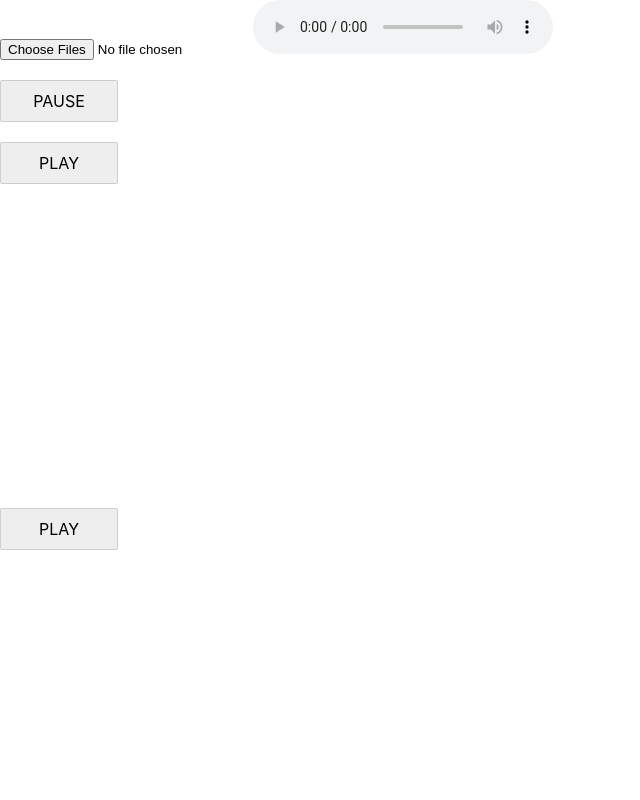
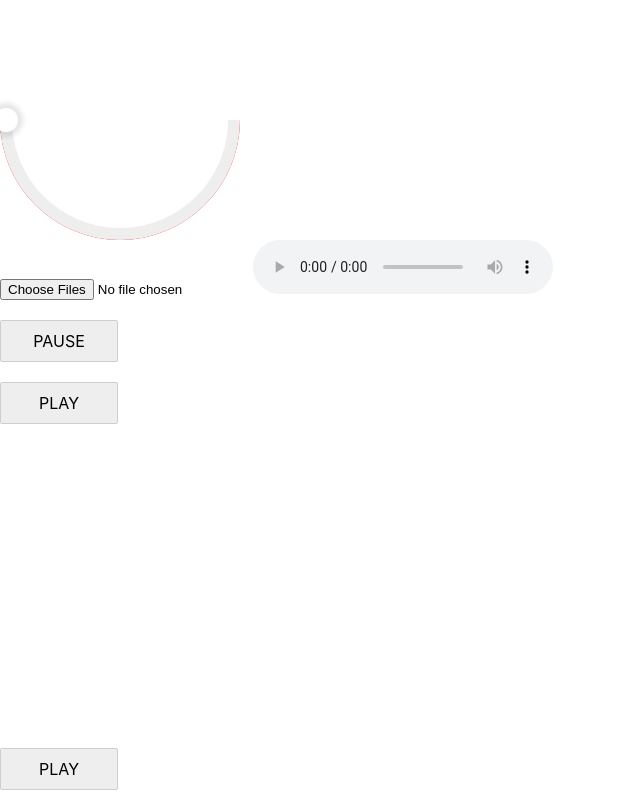
Before and after one commit to AKAspanion/music-app, a React (Create React App) app: page / in a window 1280 px wide. Shown: the whole page, without its empty margins (0-640 px from the left). Built offline with nearby package versions, Linux system fonts and the light colour scheme.

Commit message:
🎚 Slider component created

```diff
--- a/src/app/index.tsx
+++ b/src/app/index.tsx
@@ -1,5 +1,6 @@
-import { useEffect, useRef } from 'react';
+import { useEffect, useRef, useState } from 'react';
 import { useDispatch, useSelector } from 'react-redux';
+import { Slider } from '../components';
 
 import { ADD_SONGS, PAUSE_SONG, PLAY_SONG, RESUME_SONG } from '../redux';
 import AudioSession from '../services/audio-session';
@@ -14,6 +15,7 @@ function App() {
 
   const songs = useSelector((state: any) => state.songs);
   const playState = useSelector((state: any) => state.playState);
+  const [range, setRange] = useState<number>(0);
 
   const audioPlayer = (): HTMLAudioElement => audio.current!;
 
@@ -146,10 +148,6 @@ function App() {
 
         ctx.strokeStyle = color();
 
-        if (i % 100 === 0) {
-          console.log(dataArray[i]);
-        }
-
         if (i === 0) {
           ctx.moveTo(x, y);
         } else {
@@ -166,15 +164,40 @@ function App() {
     draw();
   }
 
+  const updateTime = () => {
+    const currentTime =
+      (100 * audioPlayer().currentTime) / audioPlayer().duration || 0;
+
+    setRange(Math.round(currentTime));
+  };
+
+  const timeDrag = (time: number) => {
+    const range = audioPlayer().duration * (time / 100);
+    if (!isNaN(range)) {
+      audioPlayer().currentTime = range;
+    }
+  };
+
   return (
     <div className="App">
+      <Slider
+        value={range}
+        onTouch={() => pauseSong()}
+        onTouchEnd={() => resumeSong()}
+        onChange={(v: number) => timeDrag(v)}
+      />
       <input
         multiple
         type="file"
         accept="audio/mp3"
         onChange={e => dispatch(ADD_SONGS(e.target.files))}
       />
-      <audio controls ref={audio} onEnded={() => handleSongEnd()}></audio>
+      <audio
+        controls
+        ref={audio}
+        onEnded={() => handleSongEnd()}
+        onTimeUpdate={() => updateTime()}
+      ></audio>
       {songs.map(({ name }: any, index: number) => (
         <div
           key={index}
--- /dev/null
+++ b/src/components/index.ts
@@ -0,0 +1,3 @@
+import Slider from './slider';
+
+export { Slider };
--- /dev/null
+++ b/src/components/slider/index.tsx
@@ -0,0 +1,152 @@
+import { useLayoutEffect, useRef, useState } from 'react';
+import './styles.css';
+
+type SliderProps = {
+  size?: number;
+  value?: number;
+  onChange?: Function;
+  onTouch?: Function;
+  onTouchEnd?: Function;
+};
+
+let prevDeg: number = 0;
+
+const Slider = ({
+  value = 0,
+  size = 240,
+  onChange,
+  onTouch,
+  onTouchEnd,
+}: SliderProps) => {
+  const dialRef = useRef(null);
+  const rangeRef = useRef(null);
+  const blockerRef = useRef(null);
+
+  const [canSlide, setCanSlide] = useState(false);
+
+  const getPosition = (e: any) => {
+    const pos = { x: 0, y: 0 };
+
+    if (
+      e.type === 'touchstart' ||
+      e.type === 'touchmove' ||
+      e.type === 'touchend' ||
+      e.type === 'touchcancel'
+    ) {
+      const touch = (e as any).changedTouches[0];
+      pos.x = touch.pageX;
+      pos.y = touch.pageY;
+    } else if (
+      e.type === 'mousedown' ||
+      e.type === 'mouseup' ||
+      e.type === 'mousemove' ||
+      e.type === 'mouseover' ||
+      e.type === 'mouseout' ||
+      e.type === 'mouseenter' ||
+      e.type === 'mouseleave'
+    ) {
+      pos.x = e.pageX;
+      pos.y = e.pageY;
+    }
+
+    return pos;
+  };
+
+  const onSliderInit = (e: any) => {
+    e.preventDefault();
+
+    onTouch && onTouch();
+
+    setCanSlide(true);
+  };
+
+  const onSliderStop = (e: any) => {
+    e.preventDefault();
+
+    onTouchEnd && onTouchEnd();
+
+    setCanSlide(false);
+  };
+
+  const onSliderMove = (e: any) => {
+    if (!canSlide) return;
+
+    e.preventDefault();
+
+    let position = getPosition(e);
+    let range: HTMLDivElement = rangeRef.current!;
+
+    const rangeDimensions = range.getBoundingClientRect();
+
+    const coords = {
+      x: position.x - rangeDimensions.top,
+      y: position.y - rangeDimensions.left,
+    };
+
+    const radius = rangeDimensions.width / 2;
+    const atan = Math.atan2(coords.x - radius, coords.y - radius);
+    let deg = Math.ceil(-atan / (Math.PI / 180) + 180);
+
+    let normalizedDeg = deg;
+
+    if (prevDeg <= 90) normalizedDeg = 90;
+    if (prevDeg >= 270) normalizedDeg = 270;
+
+    const points = getPointsFromDeg(normalizedDeg);
+
+    onChange && onChange(points);
+
+    prevDeg = deg;
+  };
+
+  const updateSlider = (deg: number) => {
+    const radius = size / 2;
+    const dial: HTMLDivElement = dialRef.current!;
+    const blocker: HTMLDivElement = blockerRef.current!;
+
+    const diff = (size / 10) * 0.5;
+    const x =
+      Math.floor((radius - diff / 2) * Math.sin((deg * Math.PI) / 180)) +
+      radius;
+    const y =
+      Math.floor((radius - diff / 2) * -Math.cos((deg * Math.PI) / 180)) +
+      radius;
+
+    blocker.style.transform = `rotate(${deg - 270}deg)`;
+
+    dial.style.transform = `translate(${x - diff}px, ${y - diff}px)`;
+  };
+
+  const getPointsFromDeg = (deg: number) =>
+    Math.abs(150 - Math.ceil((deg * 100) / 180));
+
+  const getDegFromPoints = (points: number) =>
+    Math.abs(Math.ceil((points / 100) * 180) - 270);
+
+  useLayoutEffect(() => {
+    updateSlider(getDegFromPoints(value));
+  });
+
+  return (
+    <div
+      ref={rangeRef}
+      className="slider"
+      onMouseUp={e => onSliderStop(e)}
+      onTouchEnd={e => onSliderStop(e)}
+      onMouseMove={e => onSliderMove(e)}
+      onTouchMove={e => onSliderMove(e)}
+      onMouseDown={e => onSliderInit(e)}
+      onTouchStart={e => onSliderInit(e)}
+      style={{ '--size': `${size}px`, '--dial-size': `${size / 10}px` } as any}
+    >
+      <input type="range" min="0" max="100" className="slider__range"></input>
+      <div className="slider__track">
+        <div className="slider__blocker" ref={blockerRef}></div>
+      </div>
+      <div className="slider__info"></div>
+      <div className="slider__dial" tabIndex={0} ref={dialRef}></div>
+    </div>
+  );
+};
+
+export default Slider;
--- /dev/null
+++ b/src/components/slider/styles.css
@@ -0,0 +1,69 @@
+.slider {
+  position: relative;
+  border-radius: 50%;
+  width: var(--size);
+  height: var(--size);
+}
+
+.slider__range {
+  opacity: 0;
+  user-select: none;
+  position: absolute;
+}
+
+.slider__track {
+  top: 50%;
+  height: 50%;
+  width: 100%;
+  z-index: 10;
+  overflow: hidden;
+  user-select: none;
+  position: absolute;
+  background-color: red;
+  border-radius: 0 0 var(--size) var(--size);
+}
+
+.slider__dial {
+  left: 0px;
+  z-index: 40;
+  border-radius: 50%;
+  cursor: pointer;
+  position: absolute;
+  background-color: #fff;
+  width: var(--dial-size);
+  height: var(--dial-size);
+  box-shadow: 0 0 5px 5px rgba(0, 0, 0, 0.1);
+  --dial-calc: calc(calc(var(--dial-size) / 2) * -0.5);
+  transform: translate(
+    var(--dial-calc),
+    calc(calc(var(--size) / 2) + var(--dial-calc))
+  );
+}
+.slider__dial:focus {
+  outline: none;
+}
+
+.slider__info {
+  z-index: 30;
+  cursor: default;
+  border-radius: 50%;
+  position: absolute;
+  user-select: none;
+  text-align: center;
+  background-color: #fff;
+  text-transform: uppercase;
+  font: 400 16px/1.1 'Roboto', sans-serif;
+  top: calc(calc(var(--dial-size) / 2));
+  left: calc(calc(var(--dial-size) / 2));
+  width: calc(var(--size) - calc(calc(var(--dial-size))));
+  height: calc(var(--size) - calc(calc(var(--dial-size))));
+}
+
+.slider__blocker {
+  left: -50%;
+  width: 200%;
+  height: 200%;
+  position: absolute;
+  background-color: #eee;
+  transform-origin: top center;
+}
```
